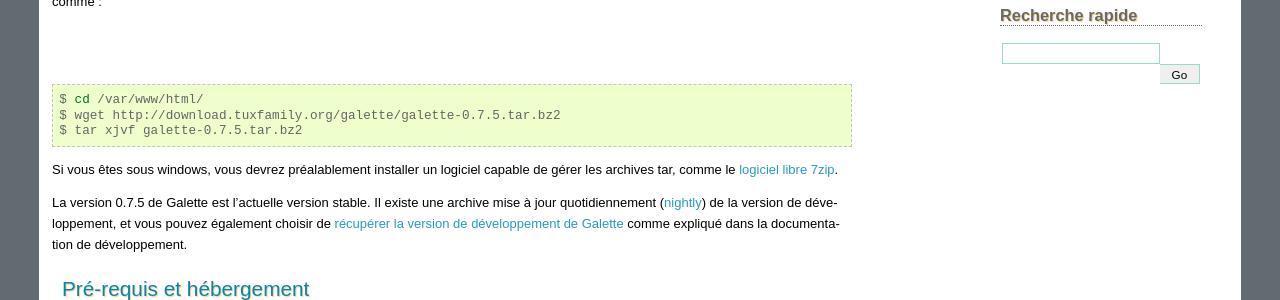
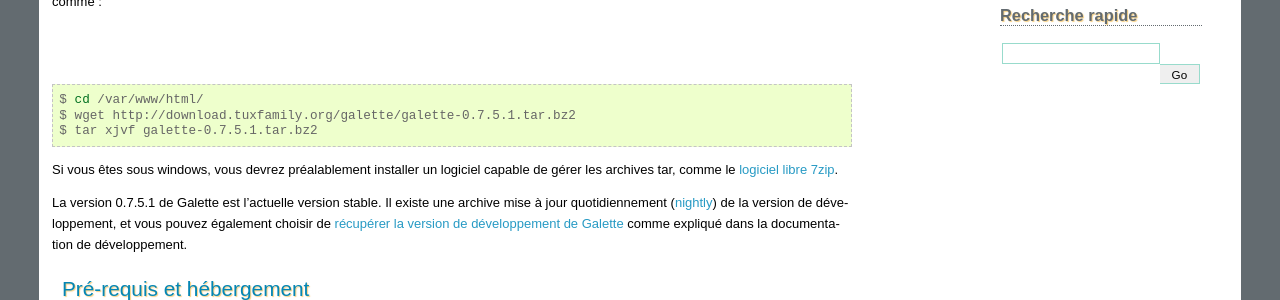
Before and after one commit to galette/galettedoc, a Sphinx documentation site: the page built from source/installation/index.rst, in a window 1280 px wide. Shown: the part 333-633 px from the top of the page. Built offline with Sphinx 7.4.7, drawn with Linux system fonts in a browser that asks for light colours.

Commit message:
Mise à jour en 0.7.5.1

```diff
--- a/source/installation/index.rst
+++ b/source/installation/index.rst
@@ -12,17 +12,17 @@
 
 L'installation de Galette consiste simplement, après avoir effectué quelques tâches préalables, à vous laisser guider par l'interface et renseigner les quelques informations qui vous seront demandées.
 
-Dans un premier temps, vous allez `télécharger Galette <http://download.tuxfamily.org/galette/galette-0.7.5.tar.bz2>`_ et décompresser l'archive. Si vous êtes sous Linux, ça donnera quelque chose comme :
+Dans un premier temps, vous allez `télécharger Galette <http://download.tuxfamily.org/galette/galette-0.7.5.1.tar.bz2>`_ et décompresser l'archive. Si vous êtes sous Linux, ça donnera quelque chose comme :
 
 .. code-block:: bash
 
    $ cd /var/www/html/
-   $ wget http://download.tuxfamily.org/galette/galette-0.7.5.tar.bz2
-   $ tar xjvf galette-0.7.5.tar.bz2
+   $ wget http://download.tuxfamily.org/galette/galette-0.7.5.1.tar.bz2
+   $ tar xjvf galette-0.7.5.1.tar.bz2
 
 Si vous êtes sous windows, vous devrez préalablement installer un logiciel capable de gérer les archives tar, comme le `logiciel libre 7zip <http://www.spiroo.be/7zip/>`_.
 
-La version 0.7.5 de Galette est l'actuelle version stable. Il existe une archive mise à jour quotidiennement (`nightly <http://download.tuxfamily.org/galette/galette-0.7-dev.tar.bz2>`_) de la version de développement, et vous pouvez également choisir de  :doc:`récupérer la version de développement de Galette <../development/git>` comme expliqué dans la documentation de développement.
+La version 0.7.5.1 de Galette est l'actuelle version stable. Il existe une archive mise à jour quotidiennement (`nightly <http://download.tuxfamily.org/galette/galette-0.7-dev.tar.bz2>`_) de la version de développement, et vous pouvez également choisir de  :doc:`récupérer la version de développement de Galette <../development/git>` comme expliqué dans la documentation de développement.
 
 Pré-requis et hébergement
 -------------------------
--- a/source/installation/update.rst
+++ b/source/installation/update.rst
@@ -10,7 +10,7 @@
 
    Une mise à jour n'est jamais une opération anodine, puisque vos données sont modifiées. En conséquence, prenez bien soin d'effectuer une **sauvegarde de votre base de données actuelle** ; sous peine de perdre tout ou partie de vos données.
 
-Dans un premier temps, `téléchargez la dernière version de Galette <http://download.tuxfamily.org/galette/galette-0.7.5.tar.bz2>`_ et mettez à jour les fichiers. Pour plus de détails sur l'installation des fichiers de Galette, reportez-vous à la section :ref:`préparation de l'installation <preparation>`.
+Dans un premier temps, `téléchargez la dernière version de Galette <http://download.tuxfamily.org/galette/galette-0.7.5.1.tar.bz2>`_ et mettez à jour les fichiers. Pour plus de détails sur l'installation des fichiers de Galette, reportez-vous à la section :ref:`préparation de l'installation <preparation>`.
 
 Certains fichiers et répertoires contiennent des données et devraient être réintégrés à la nouvelle installation :
 
```
